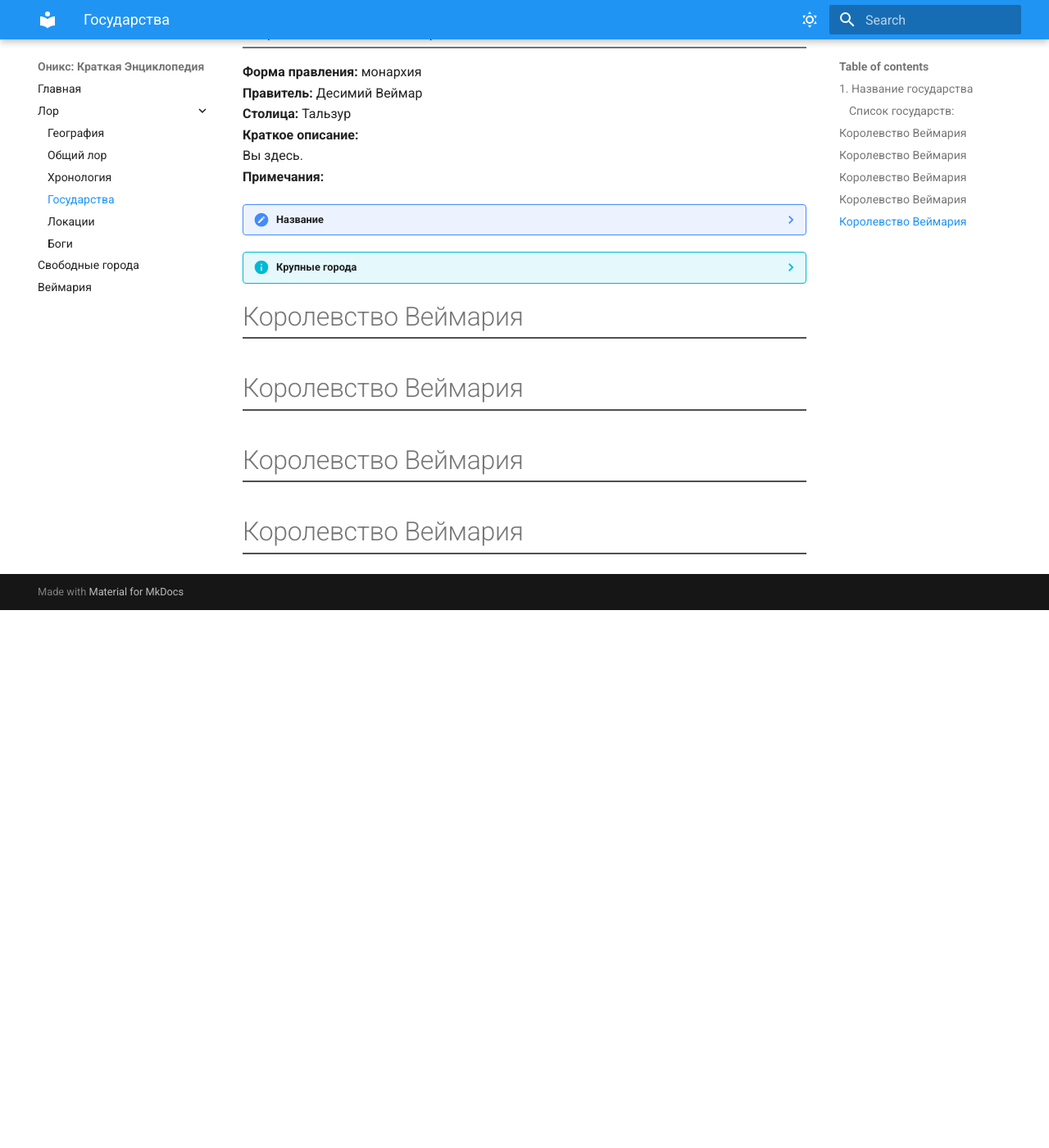
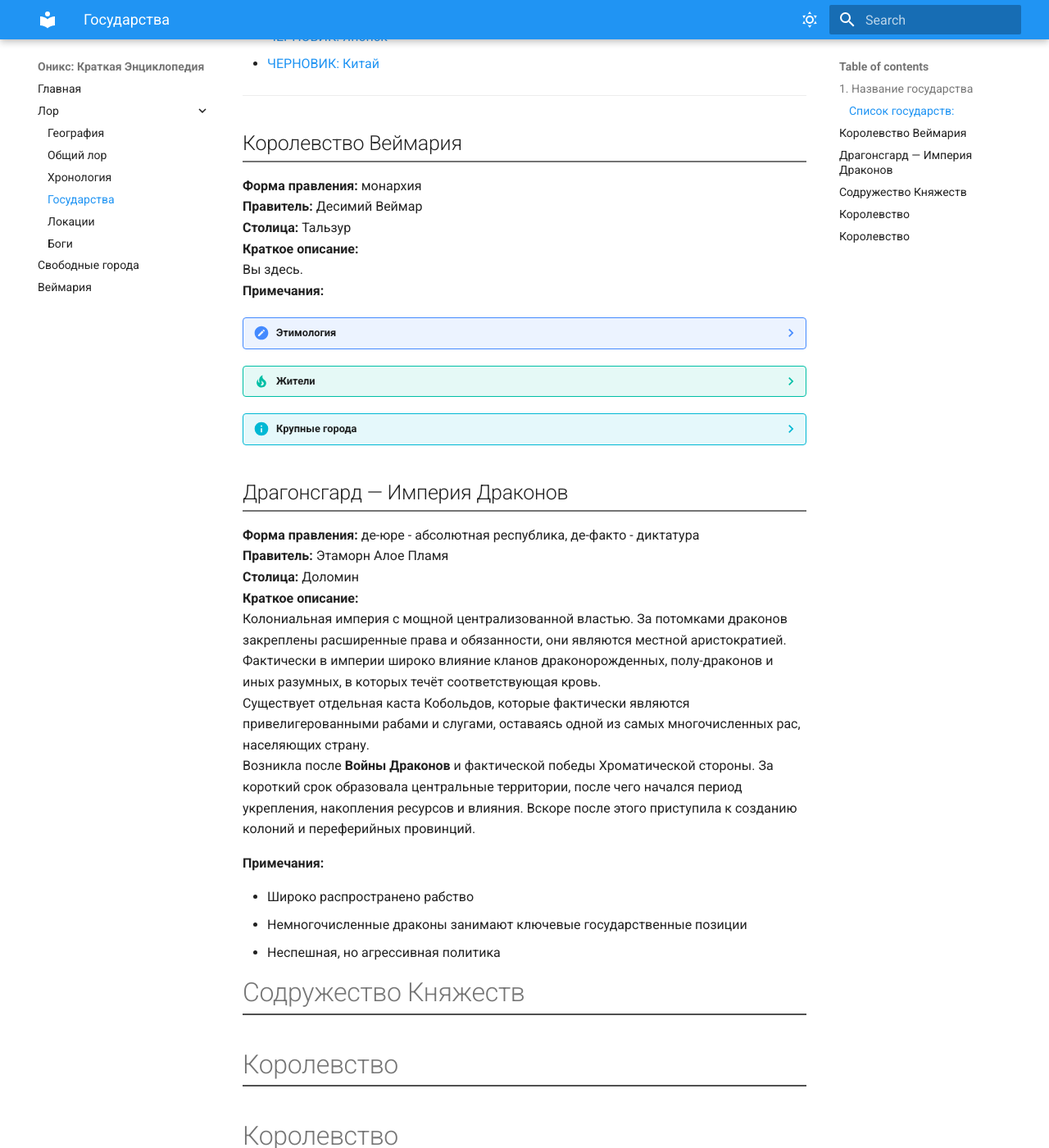
Before and after one commit to EternalDrifter/onyx, an MkDocs documentation site: the page built from docs/lore/countryis.md, in a window 1280 px wide and 1400 px high, scrolled down 818 px. Shown: the whole window at 82% size. Built offline with MkDocs 1.6.1 and Material for MkDocs 9.7.7, drawn with Linux system fonts in a browser that asks for light colours; before the commit the page ends 1562 px from its top, so only the background shows below that; some of the changed text lies outside the part shown.

Commit message:
Update: 10.09.2025 19:17:36,83

```diff
--- a/docs/lore/countryis.md
+++ b/docs/lore/countryis.md
@@ -1,13 +1,14 @@
 <h1 style="font-weight:bold; letter-spacing:2px; color:black; text-align: center;"> Государства </h1>
 
 ## 1. Название государства
-**Форма правления:**
-**Правитель:**
-**Столица:**
-**Краткое описание:**
-**Примечания:**
+**Форма правления:**    <br>
+**Правитель:**  <br>
+**Столица:**  <br>
+**Краткое описание:**  <br>
+**Примечания:** <br>
+<br>
 
-#### Список государств:
+### **Список государств**:
 - [Веймария](#1)
 - [Империя Драконов](#2)
 - [Содружество](#3)
@@ -17,8 +18,10 @@
 - [Толанд](#7)
 - [Орсалия](#8)
 - [Рубидийская Уния](#9)
-- [Каганат](#10)
-- [Вальга](#11)
+- [ЧЕРНОВИК: Каганат](#10)
+- [ЧЕРНОВИК: Вальга](#11)
+- [ЧЕРНОВИК: Японск](#12)
+- [ЧЕРНОВИК: Китай](#13)
 
 <hr>
 
@@ -30,10 +33,12 @@
 **Краткое описание:**  <br>
 Вы здесь. <br>
 **Примечания:** <br>
-??? note "Название"
-    Названия «Веймария» происходит от Веймарийского Грифона, вида грифонов что гнездится на Пике Веймара - одной из самых высоких гор местного хребта и самой высокой точки Веймарии. Веймарийский Грифон - символ и священное животное, охота на которое запрещена.
-    Жители: Веймарийцы
-    Национальность:  Веймарцы
+??? note "Этимология"
+    Названия **«Веймария»** происходит от *Веймарийского Грифона*, вида грифонов что гнездится на Пике Веймара - одной из самых высоких гор местного хребта и самой высокой точки Веймарии. <u> Веймарийский Грифон - символ и священное животное, охота на которое запрещена.</u>
+
+??? tip "Жители"
+    **Подданные**: Веймарийцы <br>
+    **Национальность**: Веймарцы <br>
 
 ??? info "Крупные города"
     Сталедым  <br>
@@ -43,10 +48,23 @@
     Френдвиль   <br>
     Городов и городишек помельче здесь значительно больше, чем в той же Долине. Выше перечислены лишь **самые большие** поселения. Более мелкие отмечены на карте зелёными крышами, в то время как все крупные - другими цветами.
 
-# Королевство Веймария {#1}
+## Драгонсгард — Империя Драконов {#2}
+**Форма правления:** де-юре - абсолютная республика, де-факто - диктатура  <br>
+**Правитель:** Этаморн Алое Пламя  <br>
+**Столица:** Доломин  <br>
+**Краткое описание:**  <br>
+Колониальная империя с мощной централизованной властью. За потомками драконов закреплены расширенные права и обязанности, они являются местной аристократией. Фактически в империи широко влияние кланов драконорожденных, полу-драконов и иных разумных, в которых течёт соответствующая кровь. <br> Существует отдельная каста Кобольдов, которые фактически являются привелигерованными рабами и слугами, оставаясь одной из самых многочисленных рас, населяющих страну. <br>
+Возникла после **Войны Драконов** и фактической победы Хроматической стороны. За короткий срок образовала центральные территории, после чего начался период укрепления, накопления ресурсов и влияния. Вскоре после этого приступила к созданию колоний и переферийных провинций.<br>
 
-# Королевство Веймария {#1}
+**Примечания:** <br>
 
-# Королевство Веймария {#1}
++ Широко распространено рабство
++ Немногочисленные драконы занимают ключевые государственные позиции
++ Неспешная, но агрессивная политика
 
-# Королевство Веймария {#1}
+
+# Содружество Княжеств {#3}
+
+# Королевство {#1}
+
+# Королевство {#1}
```
Also changed, not shown: site/indeptowns/index.html, site/lore/countryis/index.html, site/lore/geograph/index.html, site/lore/gods/index.html, site/lore/locations/index.html, site/lore/lore/index.html, site/lore/time/index.html, site/search/search_index.json, site/sitemap.xml, site/veym/index.html, 1 other file.
